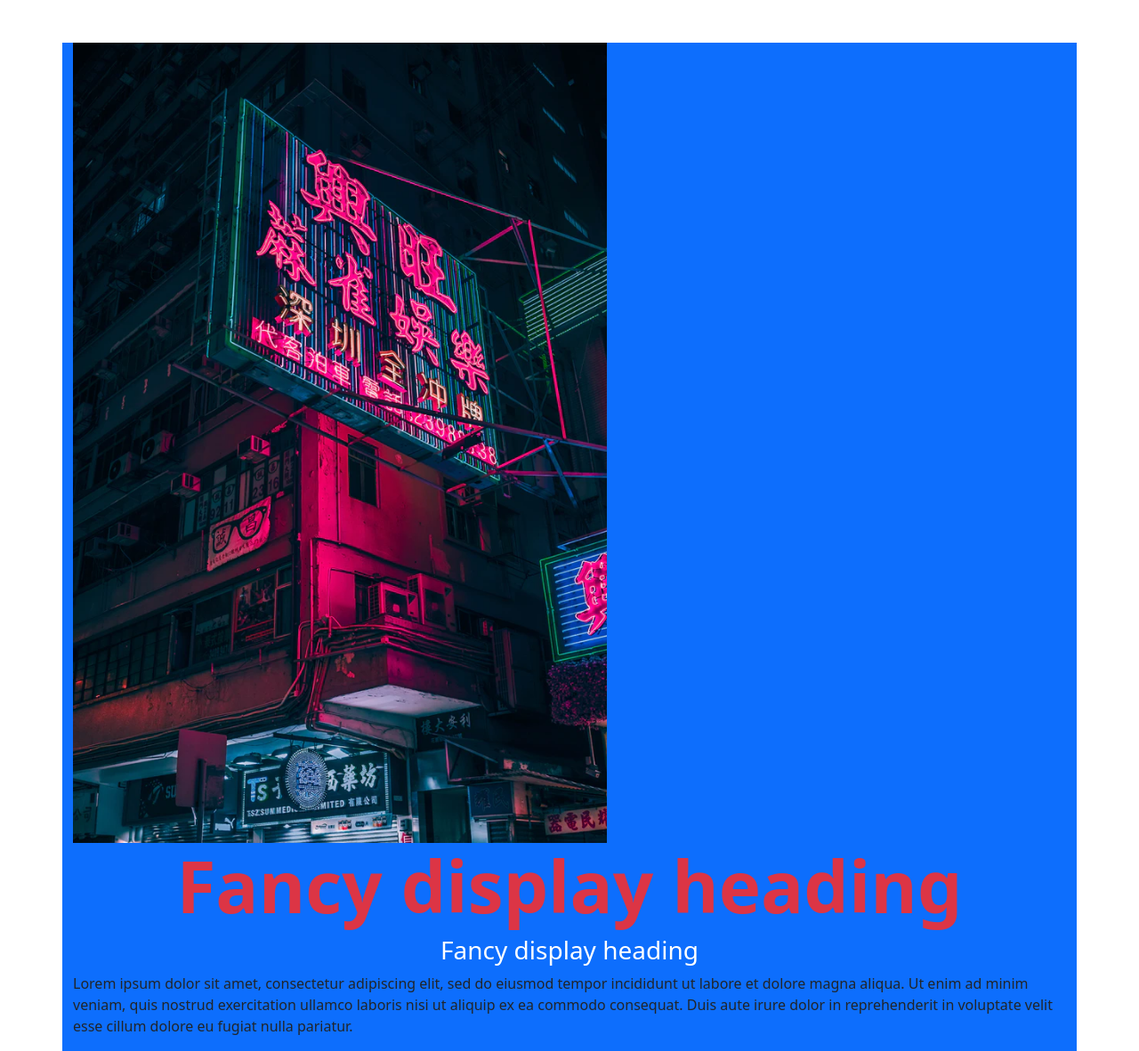
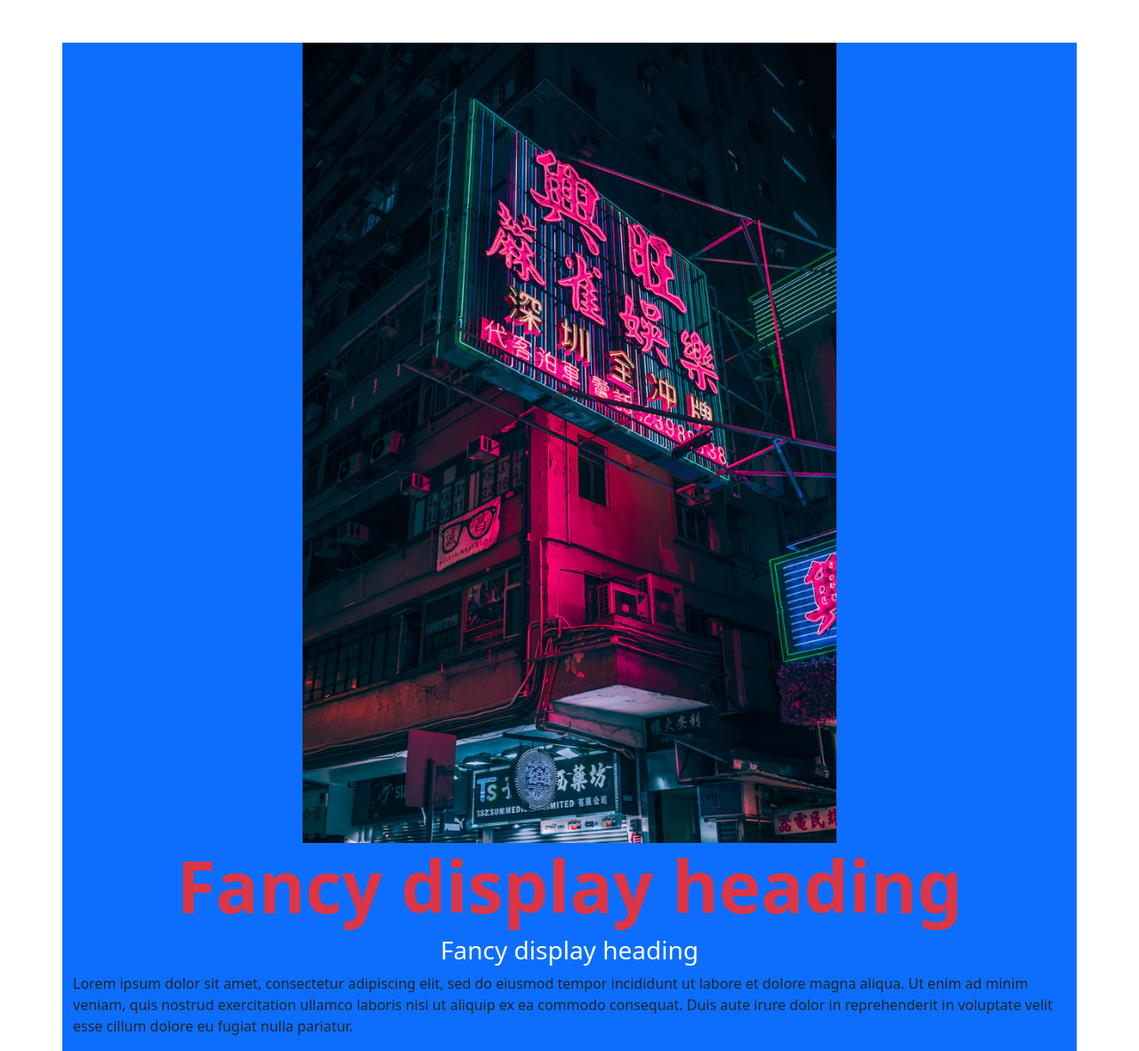
Before and after one commit to cybiz/wappler-phptest-2021sept, a PHP site: page / in a window 1280 px wide. Shown: the part 56-1238 px from the top of the page at 89% size. Run offline with PHP 8.4, Linux system fonts and the light colour scheme; some libraries are stand-ins or nearby versions.

Commit message:
main photo center

```diff
--- a/index.php
+++ b/index.php
@@ -18,7 +18,7 @@
     <?php include 'nav.php'; ?>
 <div class="container mt-5 bg-primary">
 <div class="row">
-<div class="col-12 col-md">
+<div class="col-12 col-md d-flex flex-md-column justify-content-md-start align-items-md-center">
 <img src="assets/img/hongkong.webp" class="img-fluid" width="600px">
 
 </div>
```
